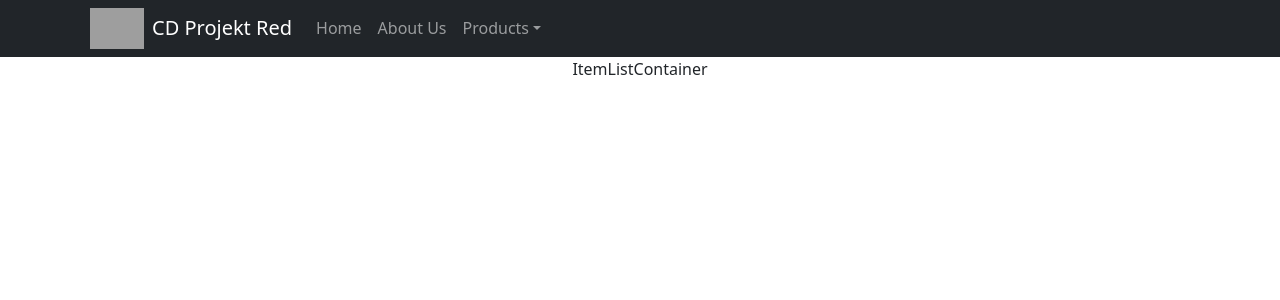
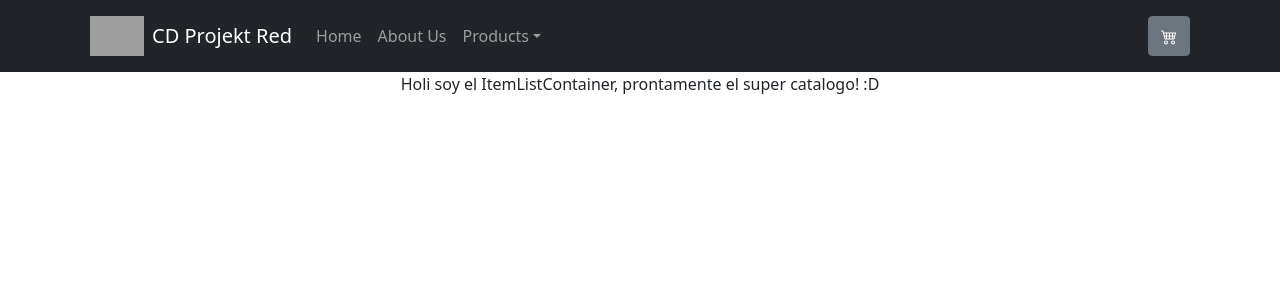
Before and after one commit to virginia-ithurburu/ecommerce, a React (Create React App) app: page / in a window 1280 px wide. Shown: the top 300 px of the page. Built offline with nearby package versions, Linux system fonts and the light colour scheme; grey boxes are pictures that could not be loaded.

Commit message:
Desafio Clase 4

```diff
--- a/src/App.jsx
+++ b/src/App.jsx
@@ -8,7 +8,7 @@
   return (
     <div className='App'>
         <NavBar />
-        <ItemListContainer />
+        <ItemListContainer saludo='Holi soy el ItemListContainer, prontamente el super catalogo! :D'  />
     </div>
   )
 }
--- a/src/Container/ItemListContainer.jsx
+++ b/src/Container/ItemListContainer.jsx
@@ -1,7 +1,7 @@
 
-function ItemListContainer() {
+function ItemListContainer( { saludo } ) {
   return (
-    <div>ItemListContainer</div>
+    <div>{saludo}</div>
   )
 }
 
--- a/src/components/Widget/CartWidget.jsx
+++ b/src/components/Widget/CartWidget.jsx
@@ -3,8 +3,13 @@
 
 function CartWidget() {
   return (
-    <>
-    </>
+
+    <button type="button" className="btn btn-secondary" title="El super carrito ;D">
+      <svg xmlns="http://www.w3.org/2000/svg" width="16" height="25" fill="currentColor" className="bi bi-cart4" viewBox="0 0 16 16">
+        <path d="M0 2.5A.5.5 0 0 1 .5 2H2a.5.5 0 0 1 .485.379L2.89 4H14.5a.5.5 0 0 1 .485.621l-1.5 6A.5.5 0 0 1 13 11H4a.5.5 0 0 1-.485-.379L1.61 3H.5a.5.5 0 0 1-.5-.5zM3.14 5l.5 2H5V5H3.14zM6 5v2h2V5H6zm3 0v2h2V5H9zm3 0v2h1.36l.5-2H12zm1.11 3H12v2h.61l.5-2zM11 8H9v2h2V8zM8 8H6v2h2V8zM5 8H3.89l.5 2H5V8zm0 5a1 1 0 1 0 0 2 1 1 0 0 0 0-2zm-2 1a2 2 0 1 1 4 0 2 2 0 0 1-4 0zm9-1a1 1 0 1 0 0 2 1 1 0 0 0 0-2zm-2 1a2 2 0 1 1 4 0 2 2 0 0 1-4 0z"/>
+      </svg>
+    </button>
+
   )
 }
 
```
